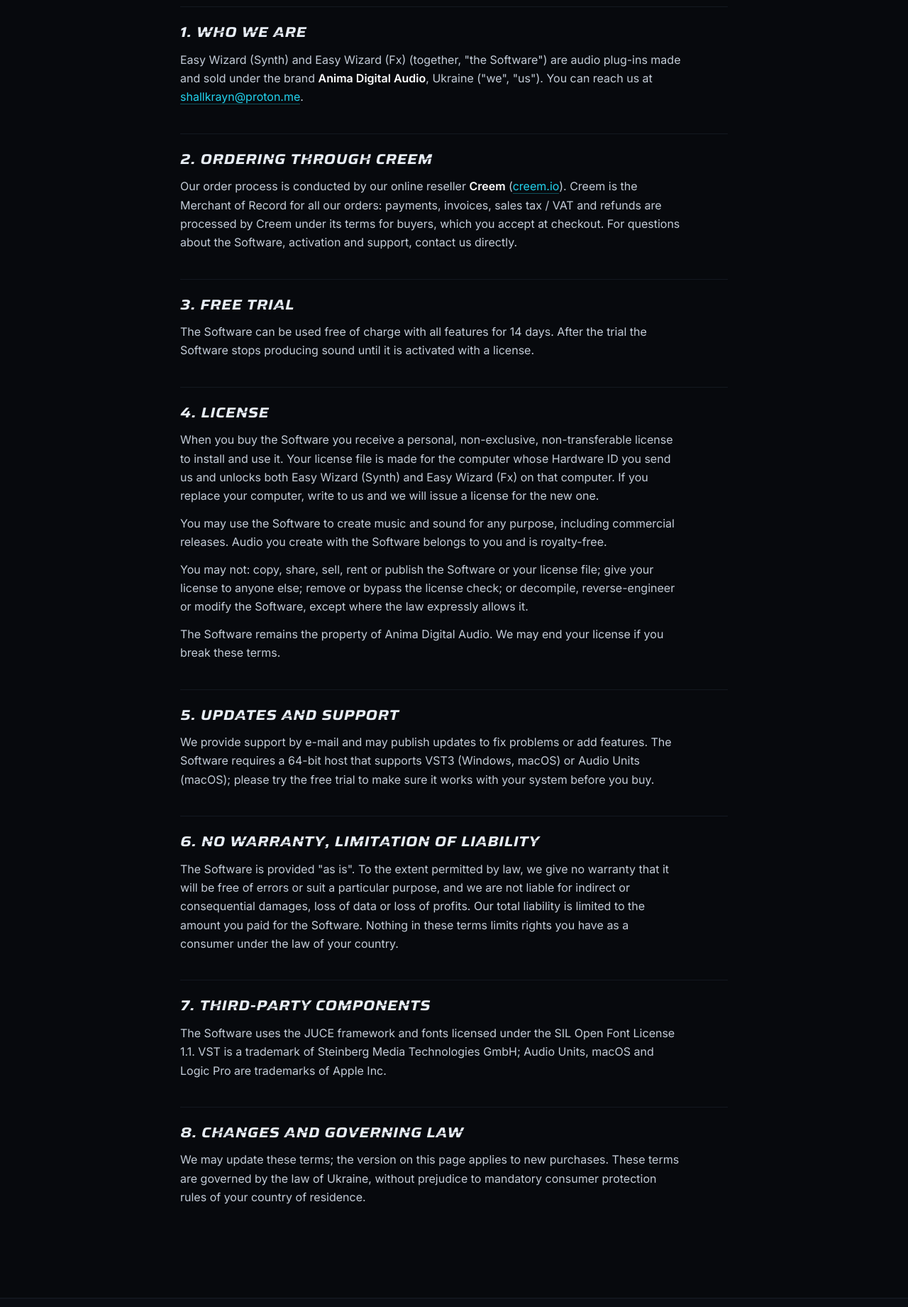
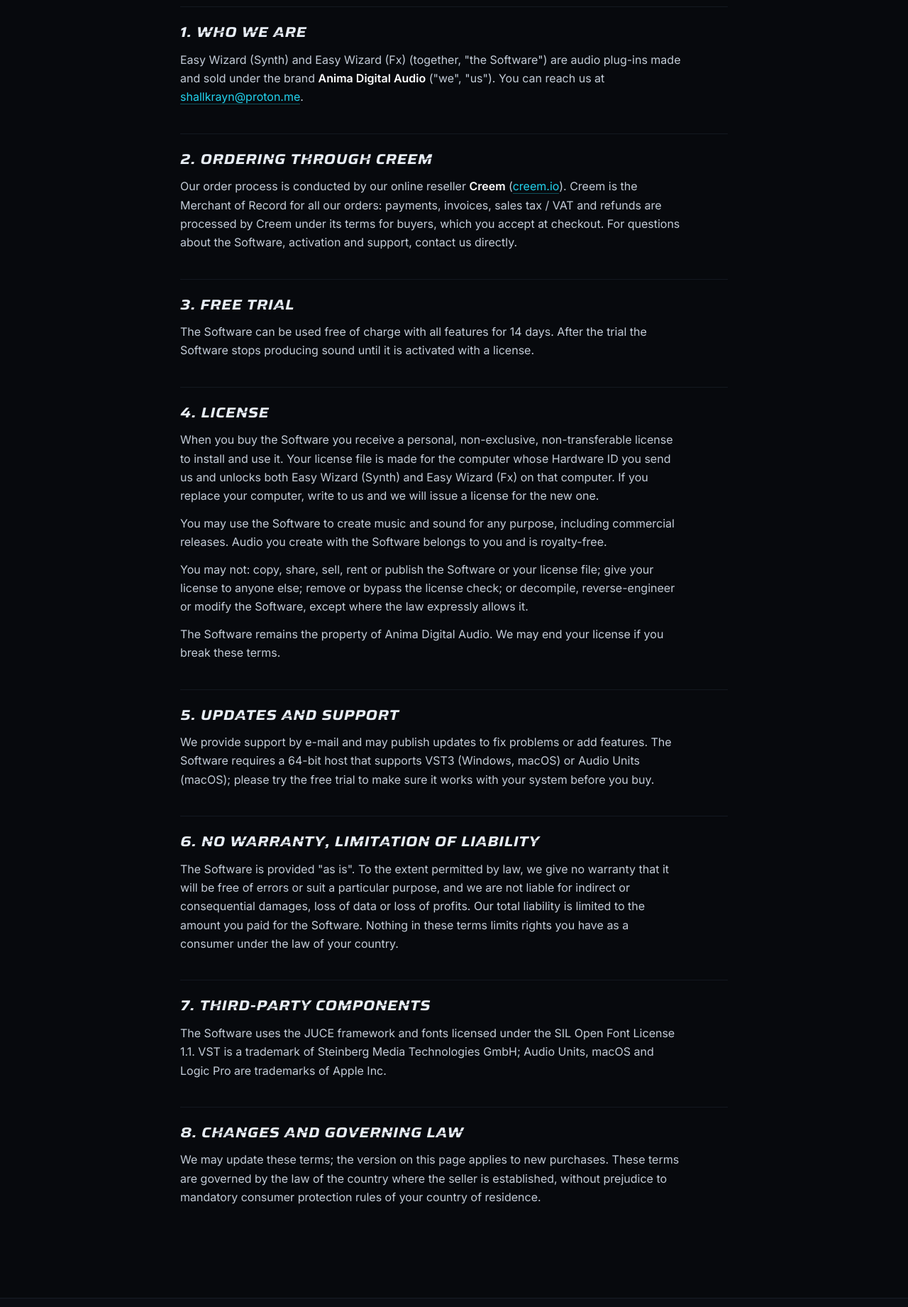
Before and after one commit to animadigitalaudio/animadigitalaudio.github.io, a plain HTML site: page terms.html in a window 1280 px wide. Shown: the part 239-2080 px from the top of the page at 71% size. Drawn offline with Linux system fonts and the light colour scheme.

Commit message:
Legal pages: no country name
Co-Authored-By: Claude Opus 5.5 <noreply@anthropic.com>
Claude-Session: https://claude.ai/code/session_01MgoF6z6QNUjGNArWnbGxss

```diff
--- a/terms.html
+++ b/terms.html
@@ -38,7 +38,7 @@
 
     <section>
       <h2>1. Who we are</h2>
-      <p>Easy Wizard (Synth) and Easy Wizard (Fx) (together, "the Software") are audio plug-ins made and sold under the brand <strong>Anima Digital Audio</strong><span data-legal-wrap> by <strong data-legal-name>Anima Digital Audio</strong></span>, Ukraine ("we", "us"). You can reach us at <a data-email href="mailto:shallkrayn@proton.me">shallkrayn@proton.me</a>.</p>
+      <p>Easy Wizard (Synth) and Easy Wizard (Fx) (together, "the Software") are audio plug-ins made and sold under the brand <strong>Anima Digital Audio</strong><span data-legal-wrap> by <strong data-legal-name>Anima Digital Audio</strong></span> ("we", "us"). You can reach us at <a data-email href="mailto:shallkrayn@proton.me">shallkrayn@proton.me</a>.</p>
     </section>
     <section>
       <h2>2. Ordering through Creem</h2>
@@ -69,7 +69,7 @@
     </section>
     <section>
       <h2>8. Changes and governing law</h2>
-      <p>We may update these terms; the version on this page applies to new purchases. These terms are governed by the law of Ukraine, without prejudice to mandatory consumer protection rules of your country of residence.</p>
+      <p>We may update these terms; the version on this page applies to new purchases. These terms are governed by the law of the country where the seller is established, without prejudice to mandatory consumer protection rules of your country of residence.</p>
     </section>
   </div>
 </main>
```
Also changed, not shown: privacy.html (+1 -1 lines).
